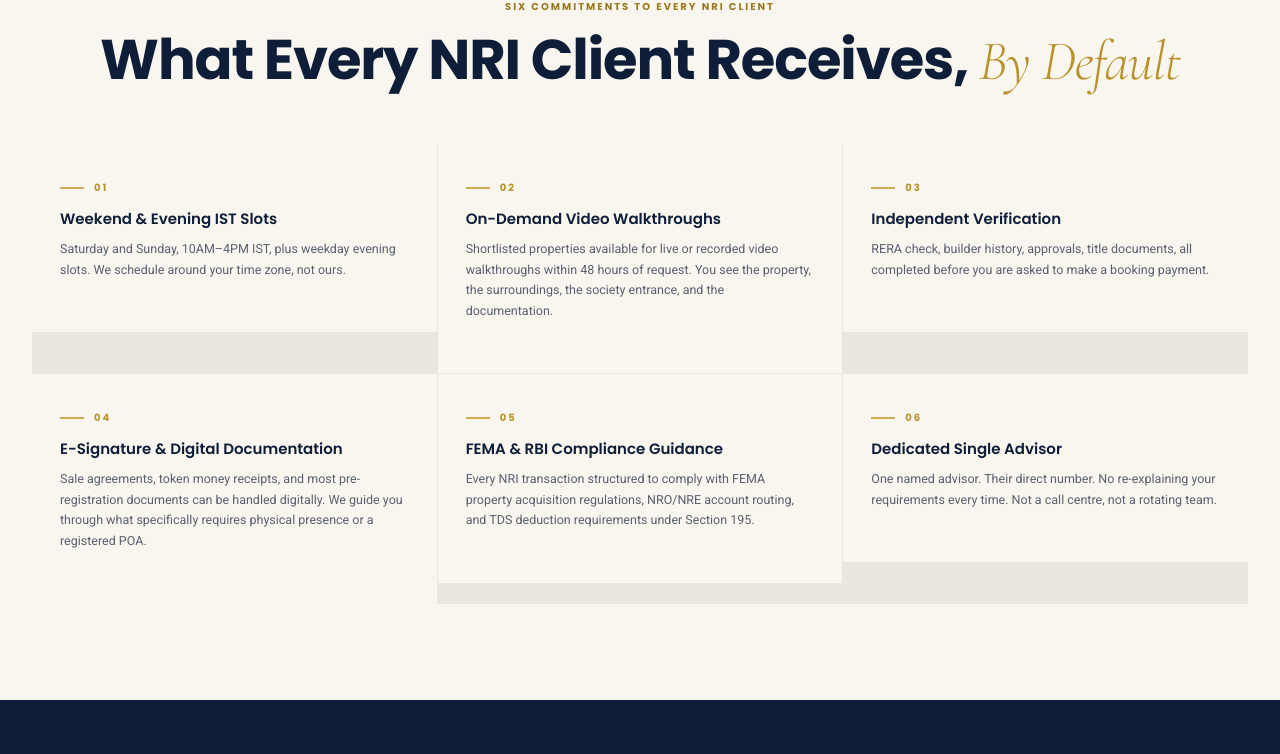
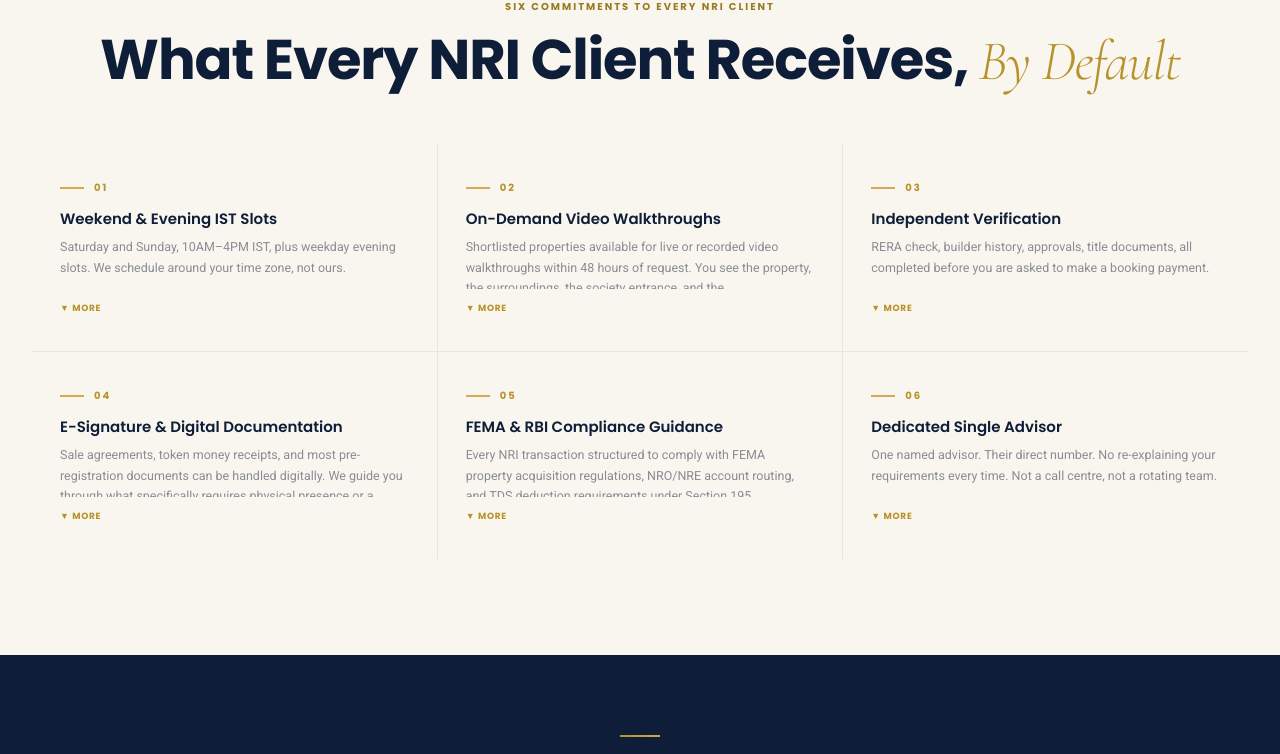
Before and after one commit to mohit1661-ai/Vedhara-Group-Supabase, a Next.js app: page /nri-services in a window 1280 px wide. Shown: the part 746-1500 px from the top of the page. Built offline with nearby package versions, Linux system fonts and the light colour scheme.

Commit message:
Add accordion/foldable animation for Six Commitments cards and fix card sizing

```diff
--- a/app/nri-services/page.tsx
+++ b/app/nri-services/page.tsx
@@ -4,6 +4,7 @@ import FAQSection from "@/components/sections/FAQSection";
 import ScrollReveal from "@/components/ui/ScrollReveal";
 import JsonLd from "@/components/seo/JsonLd";
 import VideoHeroSection from "@/components/sections/VideoHeroSection";
+import CommitmentsAccordion from "@/components/sections/CommitmentsAccordion";
 
 export const metadata: Metadata = {
   title:"NRI Property Advisory in India | Buy, Sell & Manage from Abroad | Vedhara Group Delhi NCR",
@@ -75,20 +76,7 @@ export default function NRIServicesPage() {
               <h2 className="heading-xl" style={{ color:"var(--navy)",lineHeight:1.1 }}>What Every NRI Client Receives, <em style={{ fontFamily:"var(--t-display)",fontStyle:"italic",fontWeight:300,color:"var(--gold)" }}>By Default</em></h2>
             </div>
           </ScrollReveal>
-          <div style={{ display:"grid",gridTemplateColumns:"repeat(3,1fr)",gap:1,background:"rgba(42,45,53,0.08)" }} className="grid-3">
-            {commitments.map((c,i)=>(
-              <ScrollReveal key={c.n} delay={i*70}>
-                <div className="svc-card" style={{ background:"var(--cream)",borderRadius:0 }}>
-                  <div style={{ display:"flex",gap:10,alignItems:"center",marginBottom:14 }}>
-                    <div className="gold-accent" style={{width:24,height:2,margin:0}}></div>
-                    <span className="eyebrow" style={{ color:"var(--gold)" }}>{c.n}</span>
-                  </div>
-                  <h3 className="svc-card-title">{c.title}</h3>
-                  <p className="svc-card-desc">{c.desc}</p>
-                </div>
-              </ScrollReveal>
-            ))}
-          </div>
+          <CommitmentsAccordion commitments={commitments} />
         </div>
       </section>
 
--- /dev/null
+++ b/components/sections/CommitmentsAccordion.tsx
@@ -0,0 +1,113 @@
+"use client";
+import { useState } from "react";
+import ScrollReveal from "@/components/ui/ScrollReveal";
+
+interface Commitment {
+  icon: string;
+  n: string;
+  title: string;
+  desc: string;
+  grad: string;
+}
+
+export default function CommitmentsAccordion({ commitments }: { commitments: Commitment[] }) {
+  const [openIndex, setOpenIndex] = useState<number | null>(null);
+
+  const toggle = (i: number) => {
+    setOpenIndex(openIndex === i ? null : i);
+  };
+
+  return (
+    <>
+      <div style={{ display:"grid",gridTemplateColumns:"repeat(3,1fr)",gap:1,background:"rgba(42,45,53,0.08)" }} className="grid-3">
+        {commitments.map((c, i) => {
+          const isOpen = openIndex === i;
+          return (
+          <ScrollReveal key={c.n} delay={i * 70}>
+            <div
+              onClick={() => toggle(i)}
+              className="svc-card comm-card"
+              style={{
+                background:"var(--cream)",
+                borderRadius:0,
+                cursor:"pointer",
+                display:"flex",
+                flexDirection:"column",
+                height:"100%",
+              }}
+            >
+              <div style={{ display:"flex",gap:10,alignItems:"center",marginBottom:14 }}>
+                <div className="gold-accent" style={{width:24,height:2,margin:0}}></div>
+                <span className="eyebrow" style={{ color:"var(--gold)" }}>{c.n}</span>
+              </div>
+              <h3 className="svc-card-title" style={{ marginBottom:8 }}>{c.title}</h3>
+
+              {/* Collapsible description */}
+              <div
+                className="comm-desc-wrap"
+                style={{
+                  overflow:"hidden",
+                  maxHeight: isOpen ? "300px" : "52px",
+                  transition:"max-height 0.4s ease, opacity 0.3s ease",
+                  opacity: isOpen ? 1 : 0.7,
+                  flex: 1,
+                }}
+              >
+                <p className="svc-card-desc" style={{ margin:0 }}>{c.desc}</p>
+              </div>
+
+              {/* Toggle indicator */}
+              <div
+                style={{
+                  marginTop:"auto",
+                  paddingTop:12,
+                  display:"flex",
+                  alignItems:"center",
+                  gap:6,
+                  fontFamily:"var(--t-head)",
+                  fontSize:9,
+                  fontWeight:700,
+                  letterSpacing:"0.08em",
+                  textTransform:"uppercase",
+                  color:"var(--gold)",
+                  transition:"opacity 0.3s",
+                  opacity: isOpen ? 0.5 : 1,
+                }}
+              >
+                <span>{isOpen ? "▲ Less" : "▼ More"}</span>
+              </div>
+            </div>
+          </ScrollReveal>
+        );
+      })}
+    </div>
+      <CommCardStyles />
+    </>
+  );
+}
+
+/* ── Hover & card sizing styles ── */
+function CommCardStyles() {
+  return <style>{`
+    .comm-card {
+      transition: background 0.35s var(--ease-out), transform 0.25s var(--ease-spring), box-shadow 0.3s ease;
+    }
+    .comm-card:hover {
+      background: #0F1E38 !important;
+      transform: translateY(-4px);
+      box-shadow: 0 16px 40px rgba(9,15,29,0.18);
+    }
+    .comm-card:hover .svc-card-title {
+      color: #D4AA52;
+    }
+    .comm-card:hover .comm-desc-wrap {
+      opacity: 1 !important;
+    }
+    .comm-card .svc-card-desc {
+      transition: color 0.3s;
+    }
+    .comm-card:hover .svc-card-desc {
+      color: rgba(212,170,82,0.55);
+    }
+  `}</style>;
+}
```
